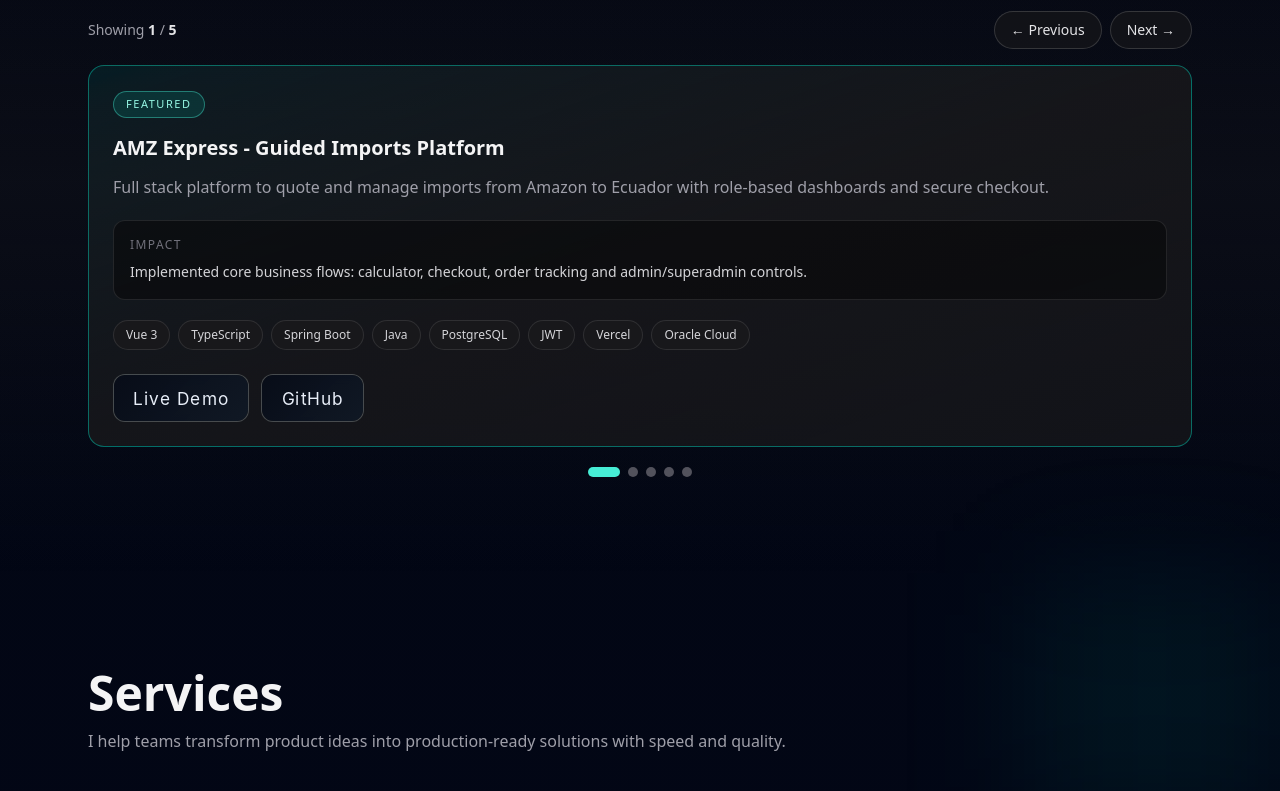
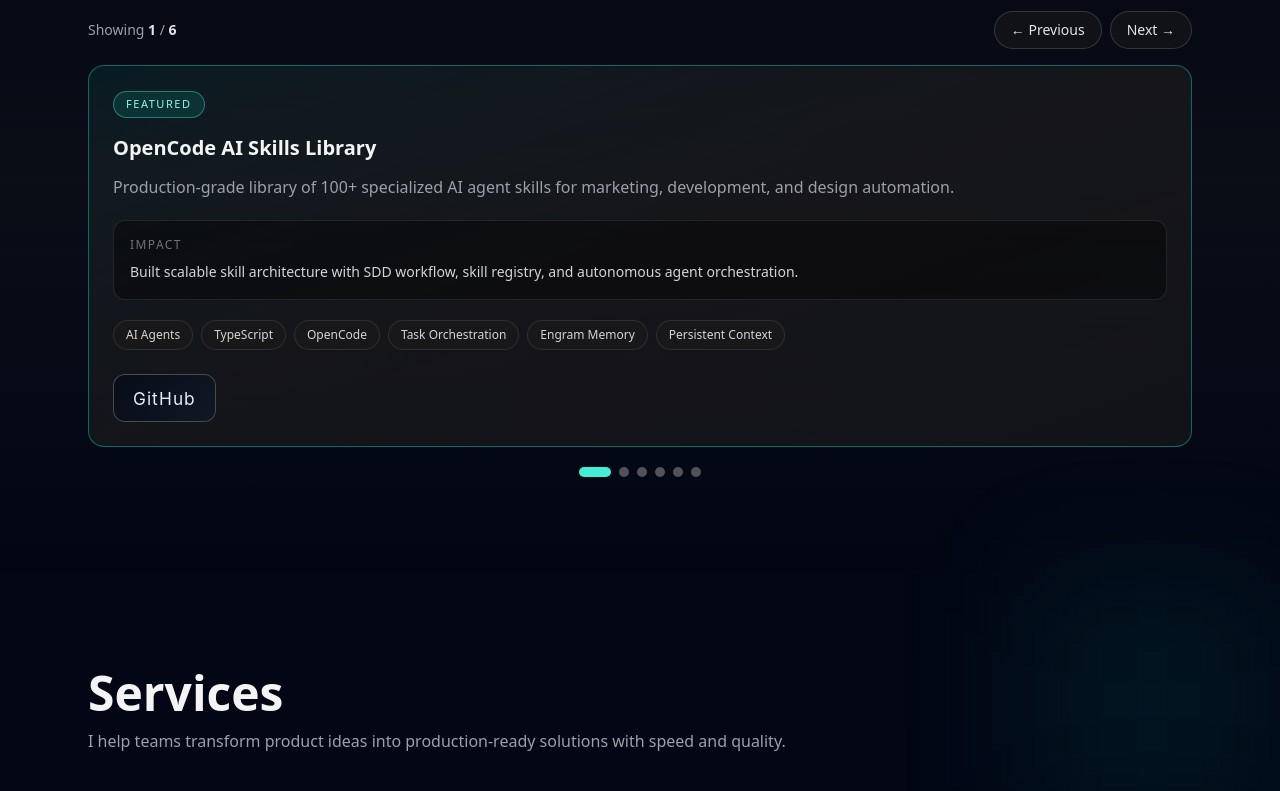
Before and after one commit to XaviX598/portfolio, a Next.js app: page / in a window 1280 px wide. Shown: the part 1460-2251 px from the top of the page. Built offline with nearby package versions, Linux system fonts and the light colour scheme.

Commit message:
feat: add OpenCode AI Skills Library as featured project

```diff
--- a/components/Projects.tsx
+++ b/components/Projects.tsx
@@ -50,6 +50,25 @@
 
 const projects: Record<PortfolioLang, Project[]> = {
   en: [
+    {
+      title: "OpenCode AI Skills Library",
+      summary:
+        "Production-grade library of 100+ specialized AI agent skills for marketing, development, and design automation.",
+      impact:
+        "Built scalable skill architecture with SDD workflow, skill registry, and autonomous agent orchestration.",
+      featured: true,
+      tech: [
+        "AI Agents",
+        "TypeScript",
+        "OpenCode",
+        "Task Orchestration",
+        "Engram Memory",
+        "Persistent Context",
+      ],
+      links: {
+        github: "https://github.com/XaviX598/opencode-skills",
+      },
+    },
     {
       title: "AMZ Express - Guided Imports Platform",
       summary:
@@ -137,6 +156,25 @@
     },
   ],
   es: [
+    {
+      title: "OpenCode AI Skills Library",
+      summary:
+        "Biblioteca de produccion con mas de 100 skills especializados para automatizacion de marketing, desarrollo y diseño.",
+      impact:
+        "Arquitectura escalable con workflow SDD, registry de skills y orquestacion autonoma de agentes.",
+      featured: true,
+      tech: [
+        "AI Agents",
+        "TypeScript",
+        "OpenCode",
+        "Orquestacion de Tareas",
+        "Engram Memory",
+        "Contexto Persistente",
+      ],
+      links: {
+        github: "https://github.com/XaviX598/opencode-skills",
+      },
+    },
     {
       title: "AMZ Express - Plataforma de Importacion Guiada",
       summary:
```
